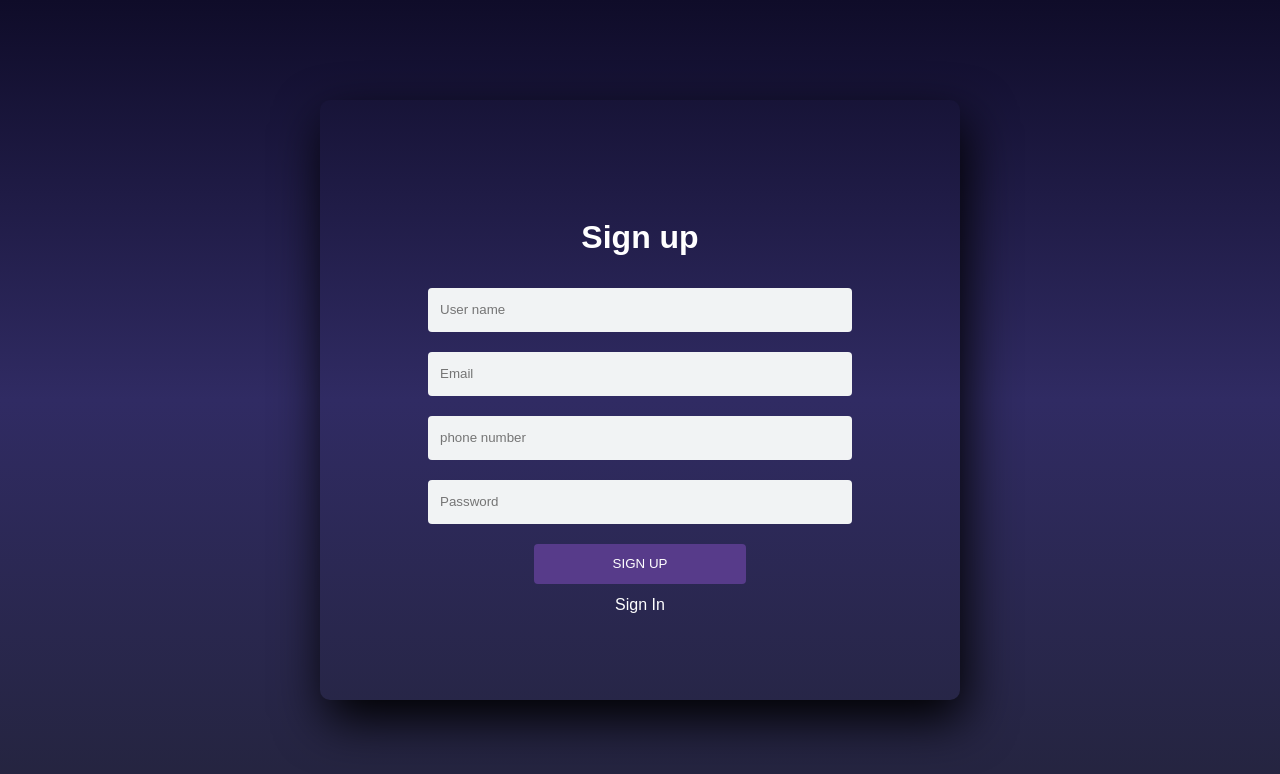
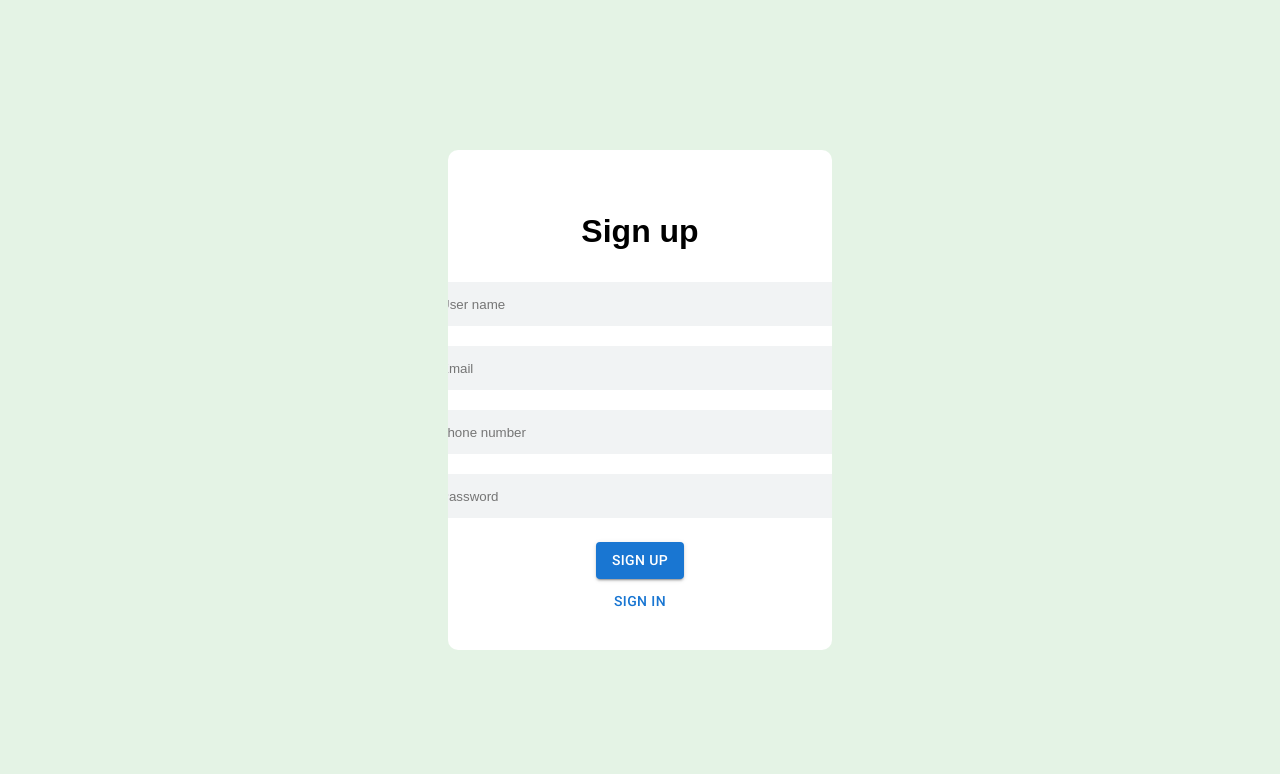
Before and after one commit to sudeepmanasali/GFC-FE-APP, a React (Create React App) app: page /login in a window 1280 px wide. Shown: the top 774 px of the page. Built offline with nearby package versions, Linux system fonts and the light colour scheme; no server answers.

Commit message:
redesigned-login-register-page

```diff
--- a/src/components/Login.scss
+++ b/src/components/Login.scss
@@ -3,22 +3,22 @@
 .login-container {
   @include flex-row;
   width: 100%;
-  background: linear-gradient(to bottom, #0f0c29, #302b63, #24243e);
+  background-color: rgb(228, 243, 229);
   height: 100vh;
   justify-content: center;
 
   .main {
-    width: 50%;
-    height: 600px;
+    width: 30%;
+    background-color: $main;
+    height: 500px;
     overflow: hidden;
     border-radius: 10px;
-    box-shadow: 5px 20px 50px #000;
     @include flex-column;
     justify-content: center;
 
     label {
       @include flex-column;
-      color: $main;
+      color: $black;
       font-size: 2 * $md;
       margin: 2 * $md;
       font-weight: bold;
@@ -41,35 +41,16 @@
       margin-bottom: $lg;
     }
 
-    button {
-      @include flex-row;
-      justify-content: center;
-      margin: $sm auto;
-      width: 50%;
-      text-align: center;
-      height: 2 * $lg;
-      color: $main;
-      background: #573b8a;
-      margin-top: $lg;
-      outline: none;
-      border: none;
-      border-radius: $xs;
-      text-transform: uppercase;
-      cursor: pointer;
-    }
+    .buttons {
+      @include flex-column;
 
-    button:hover {
-      background: #6d44b8;
-    }
-
-    .text-button {
-      color: $main;
-      text-align: center;
-      cursor: pointer;
+      Button {
+        margin-top: $xs;
+      }
     }
 
     .error-text {
-      color: $main;
+      color: red;
       margin: 2*$xs 0;
     }
   }
--- a/src/components/Login.tsx
+++ b/src/components/Login.tsx
@@ -6,6 +6,7 @@ import "./Login.scss";
 import useAxios from "../utils/axios";
 import toast from "react-hot-toast";
 import { useAuth } from "./contexts/auth-context";
+import { Button } from "@mui/material";
 
 function Login() {
   let [isLogin, setIsLogin] = useState(false);
@@ -116,9 +117,9 @@ function Login() {
                 placeholder="Password"
               />
             </div>
-            <button onClick={handleRegister} disabled={isRequestPending}>Sign Up</button>
-            <div onClick={(e) => { setIsLogin(!isLogin); }} className="text-button">
-              Sign In
+            <div className="buttons">
+              <Button color="primary" variant="contained" onClick={handleRegister} disabled={isRequestPending}>Sign Up</Button>
+              <Button color="primary" onClick={(e) => { setIsLogin(!isLogin); }}>Sign In</Button>
             </div>
           </div>
         ) : (
@@ -150,12 +151,9 @@ function Login() {
                 placeholder="Password"
               />
             </div>
-            <button onClick={handleLoginFunction} disabled={isRequestPending}>Sign In</button>
-            <div onClick={(e) => {
-              setIsLogin(!isLogin);
-            }}
-              className="text-button">
-              Sign Up
+            <div className="buttons">
+              <Button color="primary" variant="contained" onClick={handleLoginFunction} disabled={isRequestPending}>Sign In</Button>
+              <Button color="primary" onClick={(e) => { setIsLogin(!isLogin); }}>Sign Up</Button>
             </div>
           </div>
         )}
```
